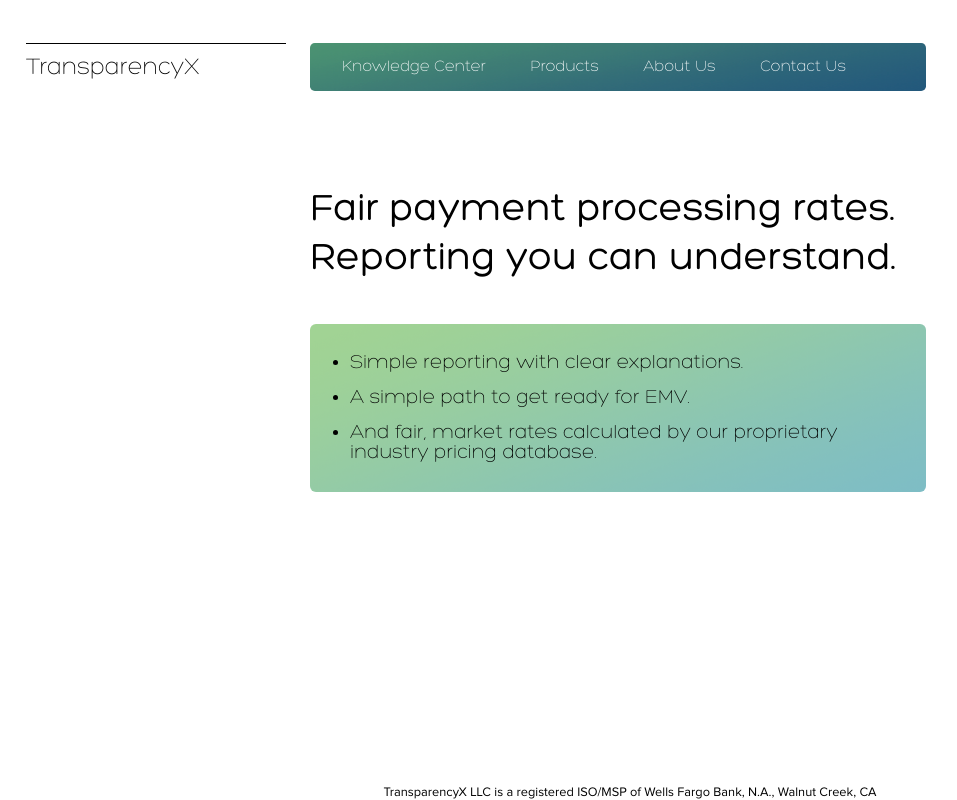
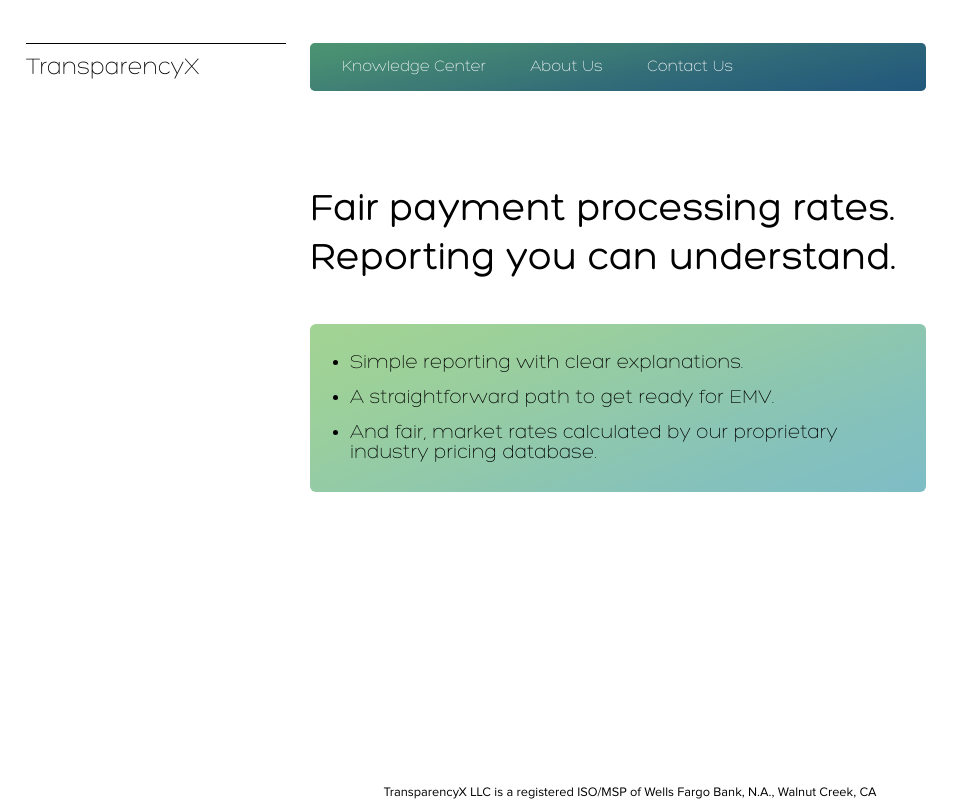
Before and after one commit to atorres/txwiki, a plain HTML site: page index.html in a window 1280 px wide. Shown: the whole page, without its empty margins (22-979 px from the left). Drawn offline with Linux system fonts and the light colour scheme.

Commit message:
removed products page

```diff
--- a/index.html
+++ b/index.html
@@ -27,7 +27,6 @@
 			<div class="grid-main nav-header">
 				<ul>
 					<li><a href="/wiki/Knowledge_Center">Knowledge Center</a></li>
-					<li><a href="/products/">Products</a></li>
 					<li><a href="/wiki/About_Us">About Us</a></li>
 					<li><a href="/wiki/Contact_Us">Contact Us</a></li>
 				</ul>
@@ -50,7 +49,7 @@
 			 		<div class="nmw-contentSub">
 			 			<ul>
 			 				<li>Simple reporting with clear explanations.</li>
-			 				<li>A simple path to get ready for EMV.</li>
+			 				<li>A straightforward path to get ready for EMV.</li>
 			 				<li>And fair, market rates calculated by our proprietary industry pricing database.</li>
 			 			</ul>
 			 		</div>
```
